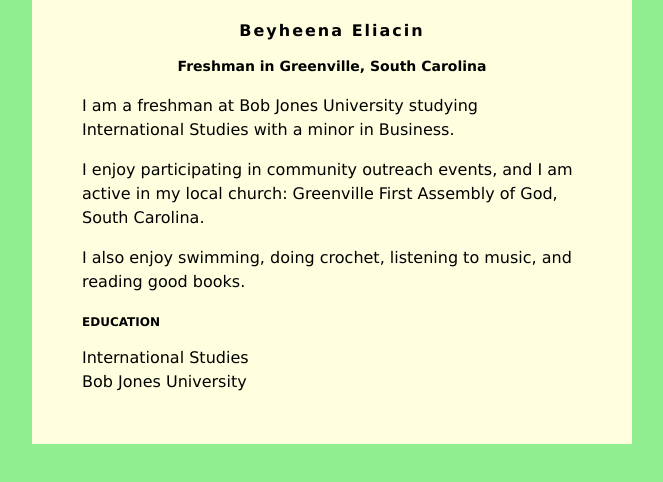
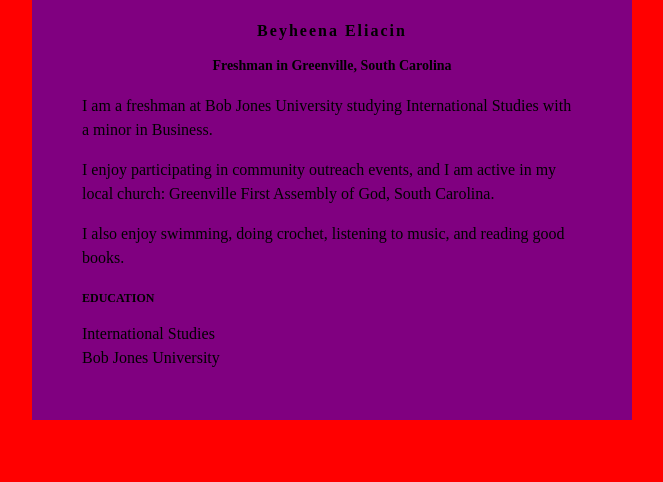
Before and after one commit to Beyheena/Beyheena.github.io, a plain HTML site: page index.html in a window 1280 px wide. Shown: the whole page, without its empty margins (308-971 px from the left). Drawn offline with Linux system fonts and the light colour scheme.

Commit message:
Update index.html

```diff
--- a/index.html
+++ b/index.html
@@ -2,11 +2,11 @@
 <head>
 <style>
 body {
-    background: lightgreen;
-    font-family: Verdana;
+    background: red;
+    font-family: blue;
 }
 #content {
-    background: lightyellow;
+    background: purple;
     min-width: 200px;
     max-width: 500px;
     padding: 50px;
```
